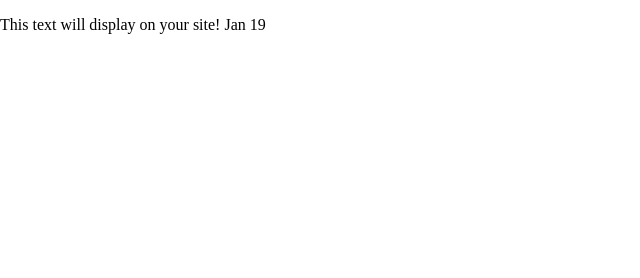
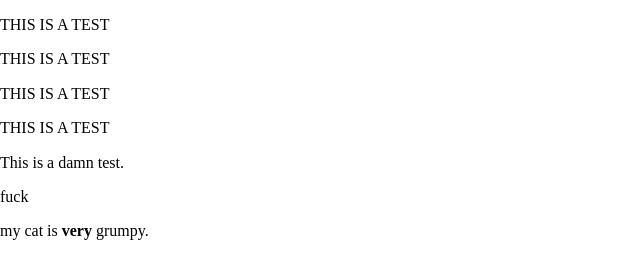
Before and after one commit to melli55/todaysredo, a plain HTML site: page index.html in a window 1280 px wide. Shown: the whole page, without its empty margins (0-640 px from the left). Drawn offline with Linux system fonts and the light colour scheme.

Commit message:
I added more words

```diff
--- a/index.html
+++ b/index.html
@@ -24,7 +24,14 @@
 
 <body>
   <!-- Place your site's HTML here -->
-  <p>This text will display on your site! Jan 19</p>
+  <p>THIS IS A TEST </p>
+  <p> THIS IS A TEST</p>
+<p> THIS IS A TEST</p>
+<p> THIS IS A TEST </p>
+<p> This is a damn test.</p>
+<p> fuck </p>
+
+  <p>my cat is <strong>very</strong> grumpy.</p>
   <script src="js/main.js"></script>
 </body>
 
```
